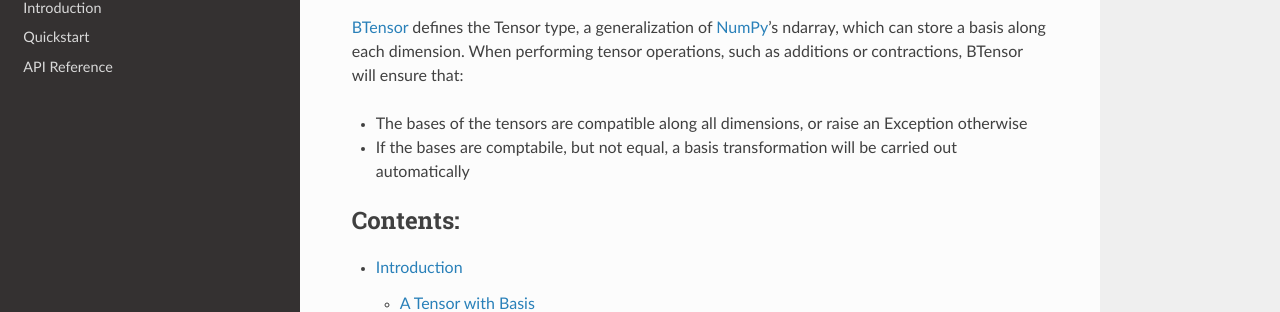
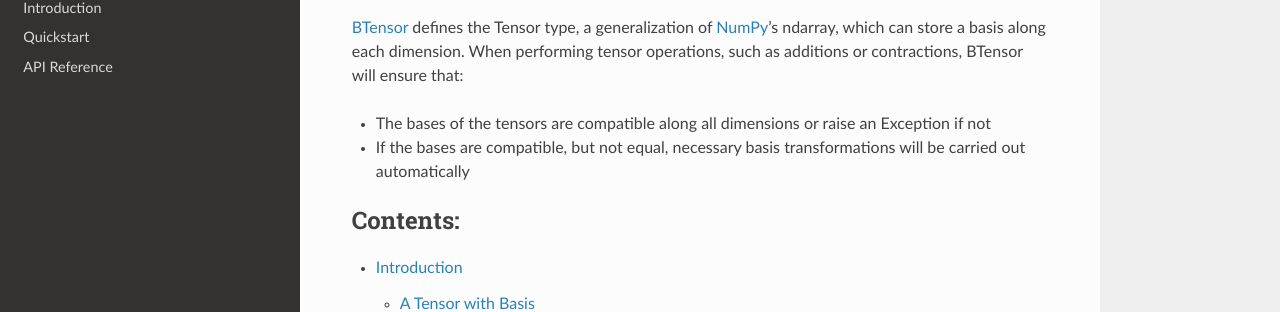
Before and after one commit to maxnus/btensor, a Sphinx documentation site: the page built from docs/source/index.rst, in a window 1280 px wide and 1010 px high. Shown: the part 144-456 px from the top of the window. Built offline with Sphinx 7.4.7 and the Read the Docs theme 2.0.0, drawn with Linux system fonts in a browser that asks for light colours.

```diff
--- a/docs/source/index.rst
+++ b/docs/source/index.rst
@@ -11,8 +11,8 @@ BTensor Documentation
 BTensor_ defines the Tensor type, a generalization of NumPy_'s ndarray, which can store a basis along each dimension.
 When performing tensor operations, such as additions or contractions, BTensor will ensure that:
 
-- The bases of the tensors are compatible along all dimensions, or raise an Exception otherwise
-- If the bases are comptabile, but not equal, a basis transformation will be carried out automatically
+- The bases of the tensors are compatible along all dimensions or raise an Exception if not
+- If the bases are compatible, but not equal, necessary basis transformations will be carried out automatically
 
 
 .. toctree::
--- a/pyproject.toml
+++ b/pyproject.toml
@@ -3,8 +3,8 @@ requires = ["setuptools>=61.0"]
 build-backend = "setuptools.build_meta"
 
 [project]
-name = "btensor"
-version = "0.0.1"
+name = "BTensor"
+version = "1.0.0"
 authors = [
   { name="Max Nusspickel", email="max.nusspickel@gmail.com" },
 ]
```
Also changed, not shown: README.md (+7 -1 lines).
